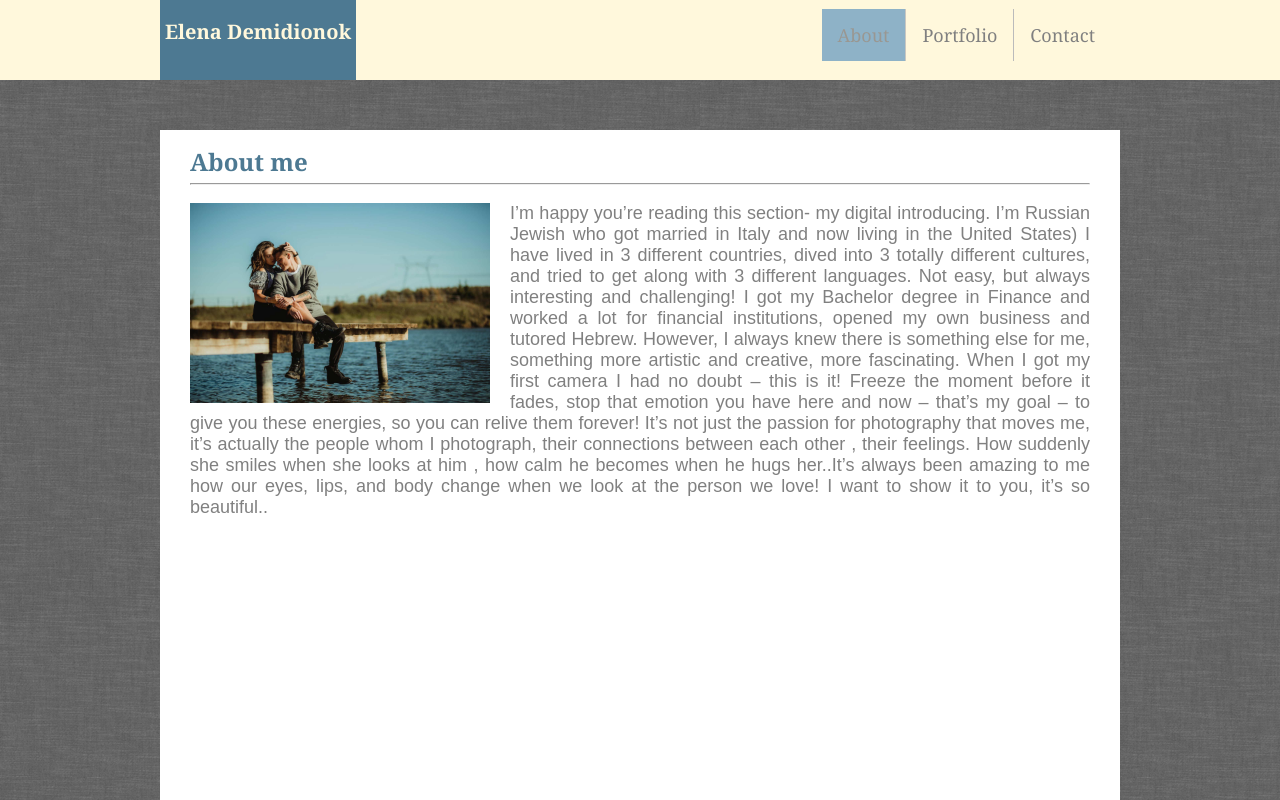
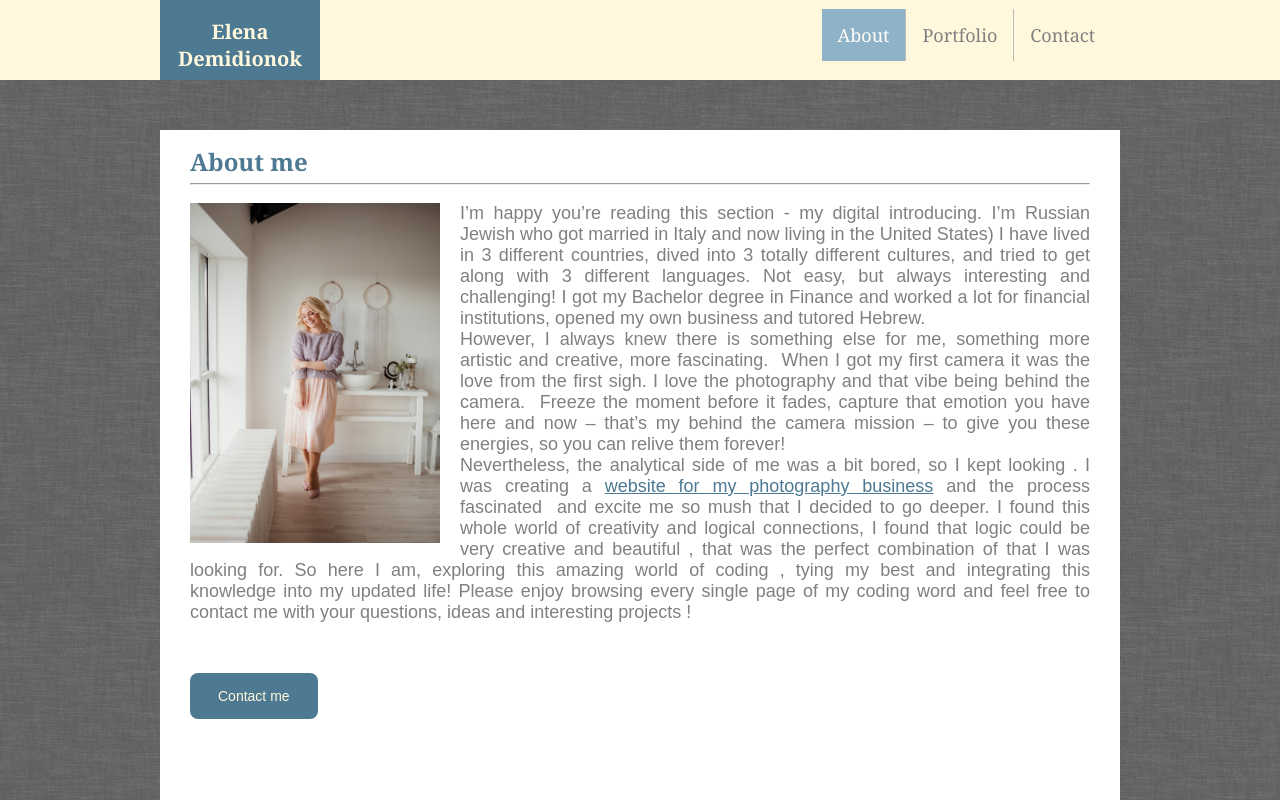
Before and after one commit to Ellen0404/Portfolio_ElenaD, a plain HTML site: page index.html in a window 1280 px wide. Shown: the top 800 px of the page. Drawn offline with Linux system fonts and the light colour scheme.

Commit message:
final chages

```diff
--- a/assets/css/style.css
+++ b/assets/css/style.css
@@ -10,13 +10,9 @@ html, body {
     min-height: 100%;
   }
 
-body {
+  /* HEADER */
 
-    background-image: url('../images/grey_wash.png');
-    height:100%;
-}
-
-header {
+  header {
     background-color: cornsilk;
     position: relative;
     width: 100%;
@@ -24,14 +20,21 @@ header {
 }
 
 .headercontainer {
-         background-color: cornsilk;
-         width: 960px;
-         height: 80px;
+  background-color: cornsilk;
+  width: 960px;
+  height: 80px;
+  margin: 0 auto;
+}
 
-         margin: 0 auto;
+/* BODY */
+
+body {
+
+    background-image: url('../images/grey_wash.png');
+    height:100%;
+}
 
 
-}
 #name {
   position: relative;
   float: left;
@@ -41,13 +44,14 @@ header {
   text-align: center;
   color: cornsilk;
   height: 80px;
-  width: 45px
+  width: 160px;
   margin: 0 auto;
   padding: 5px;
   top: 0;
 
+}
 
-}
+/* MENU */
 
 ul {
     position: relative;
@@ -122,8 +126,8 @@ hr {
 
 #image {
      float: left;
-     width: 300px;
-     height: 200px;
+     width: 250px;
+     height: 340px;
      margin-left: 30px;
      margin-right:20px;
 
@@ -146,6 +150,22 @@ hr {
     margin-bottom: 50px;
 
   }
+
+  .button {
+    margin-left: 30px;
+    background-color: #4d7992;
+    border-radius: 8px;
+    border: none;
+    color: cornsilk;
+    padding: 15px 28px;
+    text-align: center;
+    text-decoration: none;
+    display: inline-block;
+    font-size: 14px;
+    cursor: pointer;
+  }
+
+  /* PORTFOLIO IMAGES BLOCK */
 
   .flex-container {
     display: flex;
@@ -207,11 +227,14 @@ input[type=text], select, textarea {
 
 input[type=submit] {
   background-color: #4d7992;
-  color: white;
+  color: cornsilk;
   padding: 12px 20px;
   border: none;
   border-radius: 4px;
   cursor: pointer;
+  font-size: 14px;
+  padding: 15px 28px;
+  border-radius: 8px;
 }
 
 input[type=submit]:hover {
--- a/index.html
+++ b/index.html
@@ -1,9 +1,12 @@
 <!DOCTYPE html>
 <html lang="en-us">
+
 <head>
    <title>Portfolio</title>
    <link href="./assets/css/style.css" rel="stylesheet">
+
 </head>
+
 <body>
    <header>
       <div class="headercontainer">
@@ -11,9 +14,9 @@
             <h1>Elena Demidionok</h1>
          </div>
          <ul>
-                <li><a  href="contact.html">Contact</a></li>
+            <li><a href="contact.html">Contact</a></li>
             <li><a href="portfolio.html">Portfolio</a></li>
-                <li style="float:right" class="active"><a href="index.html">About</a></li>
+            <li style="float:right"><a href="index.html" class="active">About</a></li>
          </ul>
       </div>
    </header>
@@ -21,6 +24,7 @@
    <!-- Page wrapper-->
 
    <div class="page-wrapper">
+      <!-- Content-->
       <div class="block">
 
          <h2 class="about">About me</h2>
@@ -28,34 +32,36 @@
          <hr>
          <div>
             <div class="clearfix">
-                  <img id="image" src="assets/images/1J5A3320.jpg" alt="Portrait">
+               <img id="image" src="assets/images/IMG_1570.jpg" alt="Portrait">
                <div>
-                       <p>I’m happy you’re reading this section- my digital introducing.
-                            I’m Russian Jewish who got married in Italy and now living in the United States)
-                            I have  lived in 3 different countries, dived into 3 totally different cultures,
-                            and tried to get along with 3 different languages.  Not easy,  but always interesting and challenging!
-                            I got my Bachelor degree in Finance and worked a lot for financial institutions,
-                            opened my own business and tutored Hebrew.
-                            However,  I always knew there is something else for me,
-                            something more artistic and creative,  more fascinating.
-                            When I got my first camera I had no doubt – this is it!
-                            Freeze the moment before it fades, stop that emotion you have
-                            here and now  – that’s my goal – to give you these energies, so
-                            you can relive them forever!
-                            It’s not just the passion for photography that moves me,
-                             it’s actually the people whom I photograph,
-                             their connections between each other , their feelings.
-                            How suddenly she smiles when she looks at him ,
-                             how calm he becomes when he hugs her..It’s always been
-                             amazing to me  how our eyes, lips, and body change when we look at the person we love!
-                            I want to show it to you, it’s so beautiful..
+                  <p>I’m happy you’re reading this section - my digital introducing. I’m Russian Jewish who got married
+                     in Italy and now living in the United States) I have lived in 3 different countries, dived into 3
+                     totally different cultures, and tried to get along with 3 different languages. Not easy, but always
+                     interesting and challenging! I got my Bachelor degree in Finance and worked a lot for financial
+                     institutions, opened my own business and tutored Hebrew.<br> However, I always knew there is something
+                     else for me, something more artistic and creative, more fascinating.  When I got my first camera it
+                     was the love from the first sigh. I love the photography and that vibe being behind the camera.
+                     Freeze the moment before it fades, capture that emotion you have here and now – that’s my behind
+                     the camera mission – to give you these energies, so you can relive them forever!<br>Nevertheless, the
+                     analytical side of me was a bit bored, so I kept looking . I was creating a
+                     <a style="color:#4d7992" href="https://ellendphoto.com/">website for my
+                      photography business</a> and the process fascinated  and excite me so mush that I decided to go deeper.
+                     I found this whole world of creativity and logical connections, I found that logic could be very
+                     creative and beautiful , that was the perfect combination of that I was looking for. So here I am,
+                     exploring this amazing world of coding , tying my best and integrating this knowledge into my
+                     updated life! Please enjoy browsing every single page of my coding word and feel free to contact me
+                     with your questions, ideas and interesting projects !
                   </p>
+
+                  <a href="contact.html"><button class="button">Contact me</button></a>
+
+
                </div>
             </div>
          </div>
 
       </div>
-        <!--//Content-->
+     <!--// Content-->
 
    </div>
    <!--// page wrapper-->
```
Also changed, not shown: contact.html (+2 -1 lines), portfolio.html (+6 -5 lines), assets/images/IMG_1570.jpg (added). Lines whose indentation alone changed are shown as unchanged.
